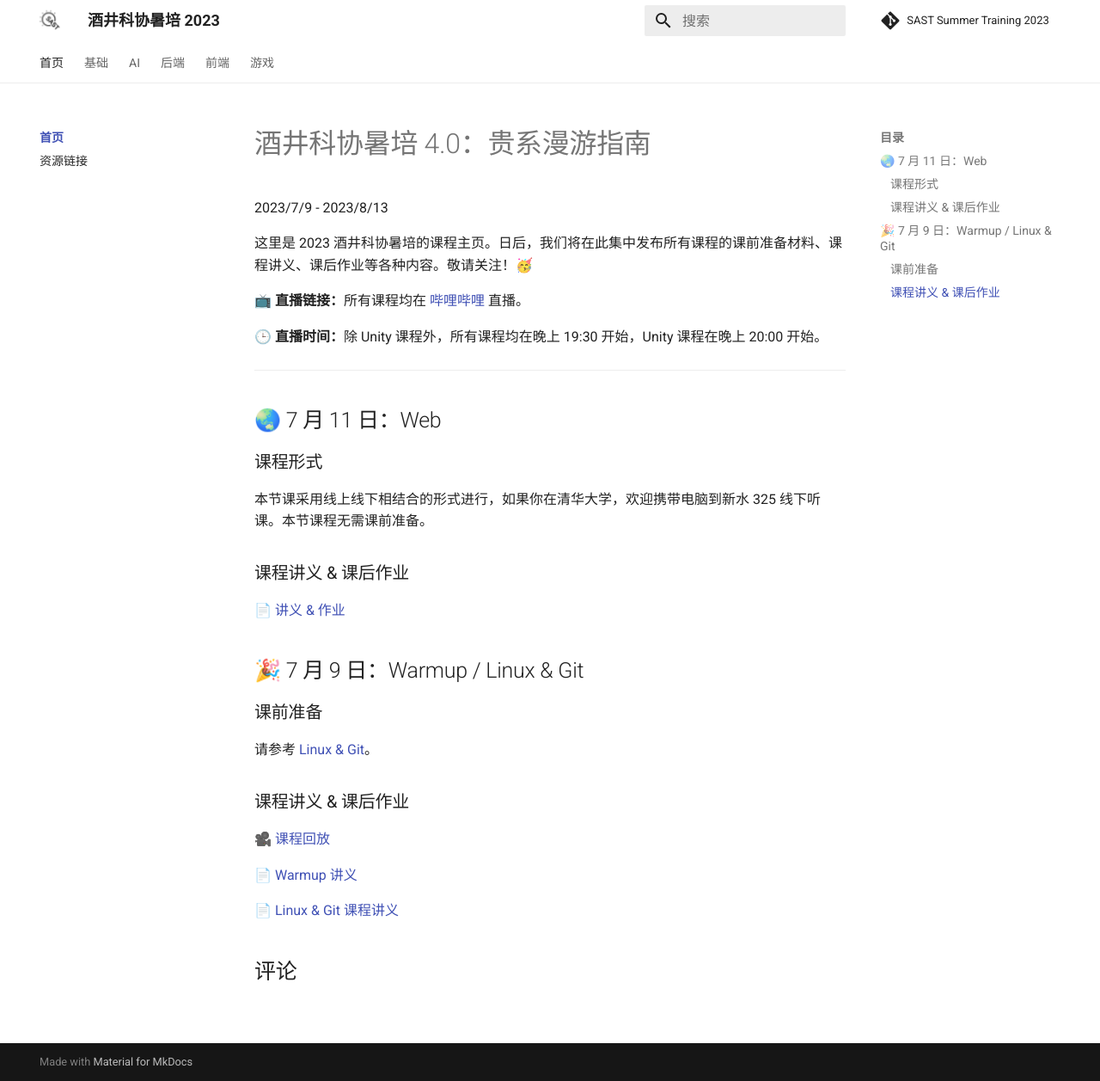
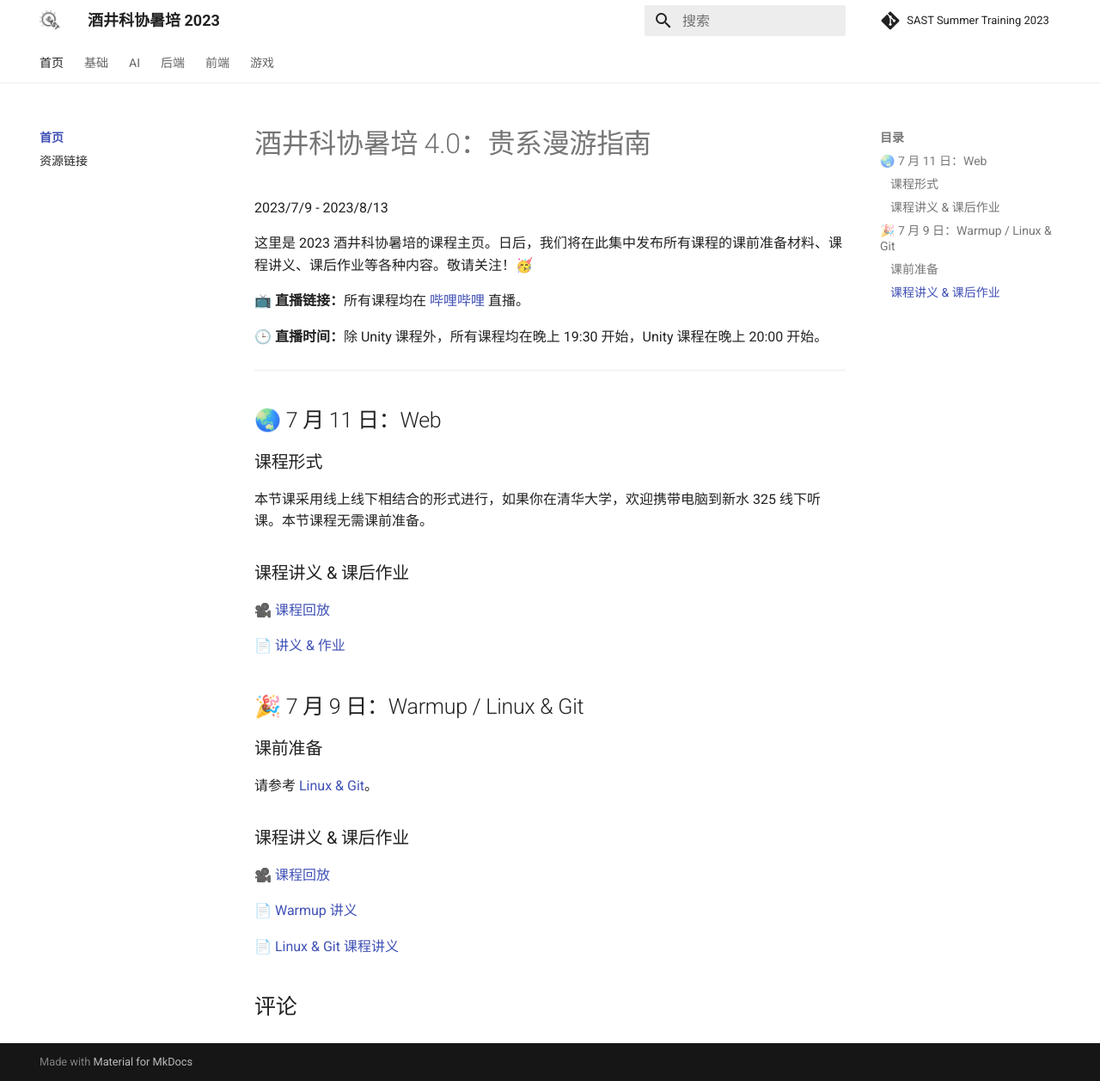
Before and after one commit to sast-summer-training-2023/sast-summer-training-2023.github.io, an MkDocs documentation site: the page built from docs/index.md, in a window 1280 px wide and 1257 px high. Shown: the whole window at 86% size. Built offline with MkDocs 1.6.1 and Material for MkDocs 9.7.7, drawn with Linux system fonts in a browser that asks for light colours; comment, search, counter and statistics services are not loaded.

Commit message:
feat: add web video

```diff
--- a/docs/index.md
+++ b/docs/index.md
@@ -18,8 +18,9 @@
 
 ### 课程讲义 & 课后作业
 
+🎥 [课程回放](https://www.bilibili.com/video/BV1n8411D7TS/)
+
 📄 [讲义 & 作业](pdfs/web-handout.pdf)
-
 
 ## 🎉 7 月 9 日：Warmup / Linux & Git
 
```
